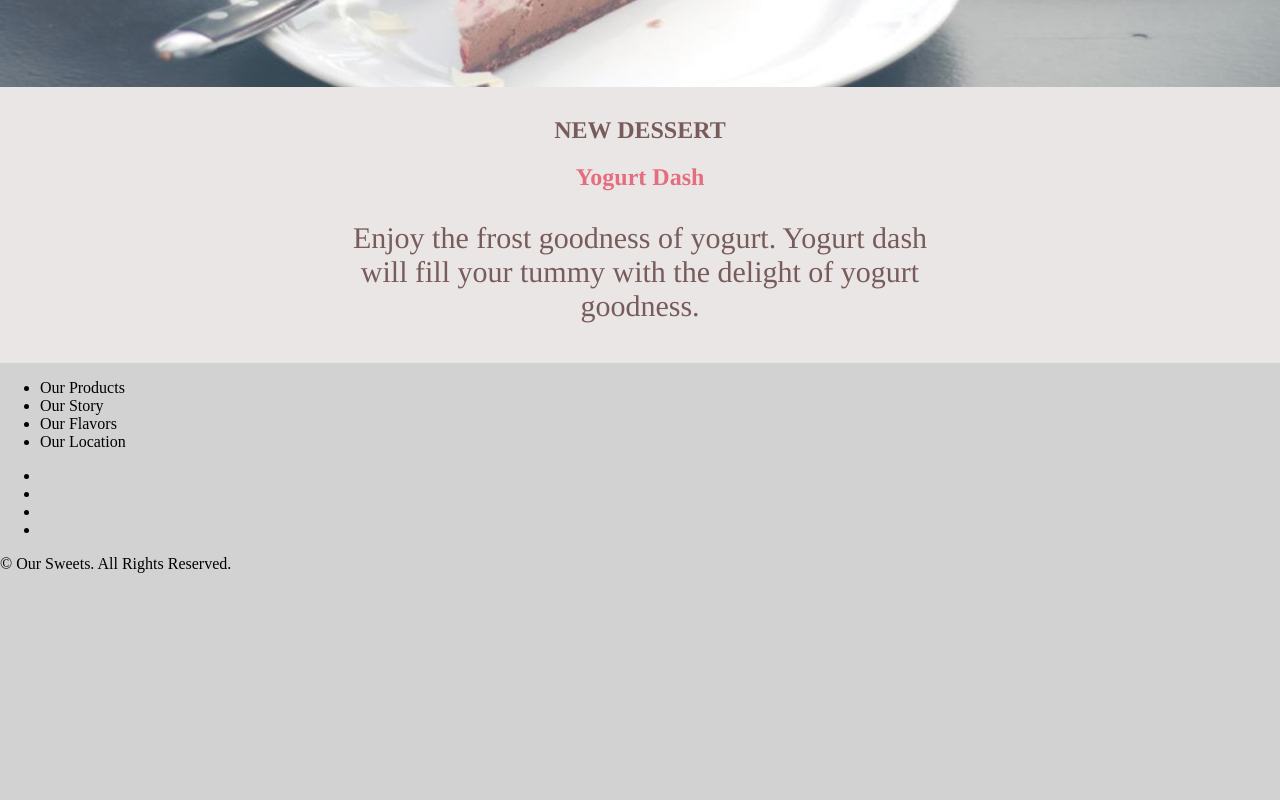
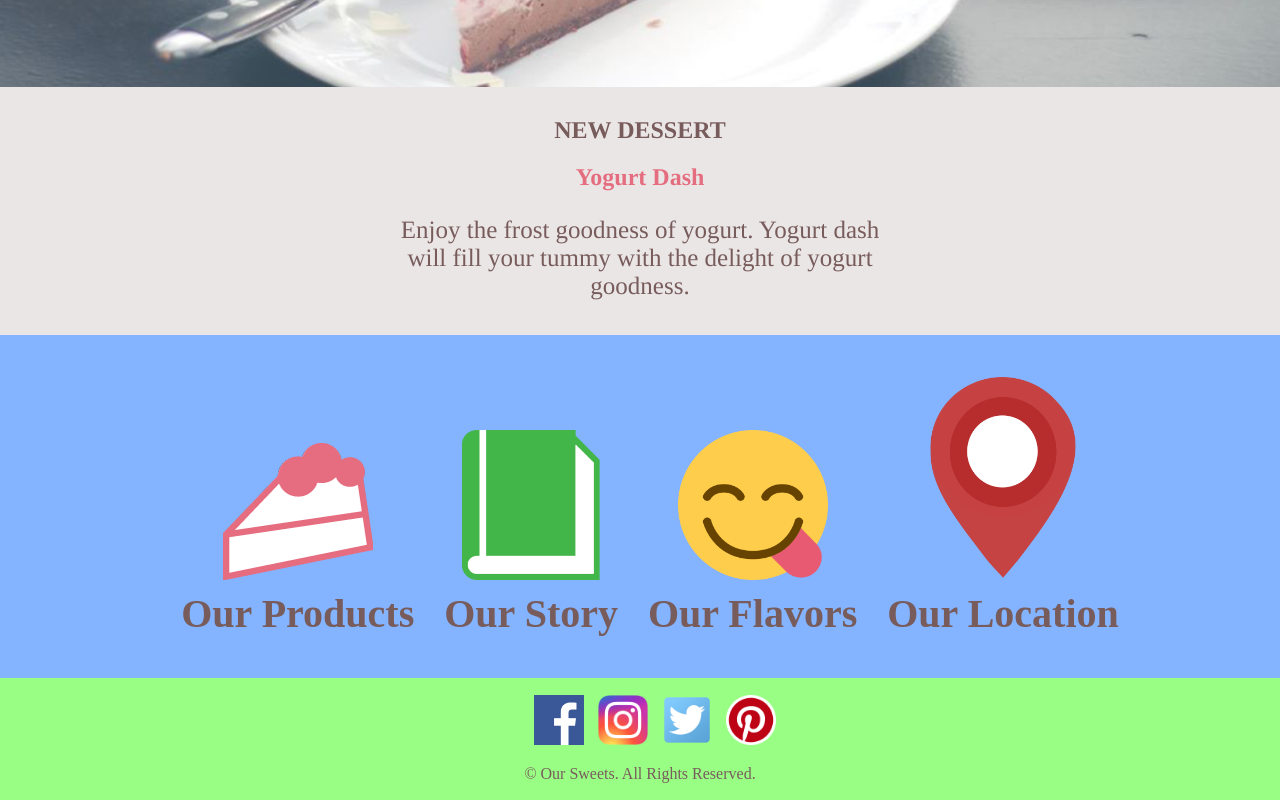
Before and after one commit to LeeTheTweak/Sweets_Galore, a plain HTML site: page index.html in a window 1280 px wide. Shown: the part 563-1363 px from the top of the page. Before the commit the page ends 1152 px from the top, so only its background shows below. Drawn offline with Linux system fonts and the light colour scheme.

Commit message:
the final and completed files of the front page. This commit should complete the front page design before going into other pages, links and javascript.

```diff
--- a/index.html
+++ b/index.html
@@ -44,10 +44,14 @@
         </div>
           <div id="area2">
             <ul>
-              <li>Our Products</li>
-              <li>Our Story</li>
-              <li>Our Flavors</li>
-              <li>Our Location</li>
+              <li><div><a href=""><img src="photos/cakeLogo.png"/></a></div>
+              Our Products</li>
+              <li><div><a href=""><img src="photos/bookIcon.png" width="150"/></a></div>
+              Our Story</li>
+              <li><div><a href=""><img src="photos/smileyIcon.png" width="150"/></a></div>
+              Our Flavors</li>
+              <li><div><a href=""><img src="photos/locationBeaconIcon.png" width="150"/></a></div>
+              Our Location</li>
             </ul>
           </div>
           <div id="area3">
@@ -58,10 +62,10 @@
       <section id="footer">
         <div id="socialMediaLinks">
           <ul>
-            <li><a href="#"></a></li>
-            <li><a href="#"></a></li>
-            <li><a href="#"></a></li>
-            <li><a href="#"></a></li>
+            <li><a href="#"><img src="photos/facebookIcon.png" width="150"/></a></li>
+            <li><a href="#"><img src="photos/instagramIcon.png"/></a></li>
+            <li><a href="#"><img src="photos/twitterIcon.png"/></a></li>
+            <li><a href="#"><img src="photos/pinterestIcon.png"/></a></li>
           </ul>
         </div>
         <div id="copyrightInfo">
--- a/style.scss
+++ b/style.scss
@@ -4,6 +4,7 @@ $Batter: #ebe6e6;
 $Text: #785c5c;
 $Threading: #eeb493;
 $PinkBerry: #e46e7f;
+$BlueBerry: #84b3ff;
 
 body {
   width: 100%;
@@ -107,7 +108,7 @@ body {
   background-position: top;
 }
 #contents {
-  width: auto;
+  width: 100%;
   height: auto;
   margin: 0;
 
@@ -127,7 +128,38 @@ body {
     p {
       color: $Text;
       font-family: times;
-      font-size: 30px;
+      font-size: 25px;
+    }
+  }
+  #area2 {
+    text-align: center;
+    color: $Text;
+    font-size: 40px;
+    font-weight: bold;
+    background-color: $BlueBerry;
+    padding: 1px;
+
+    li {
+      list-style-type: none;
+      display: inline-block;
+      padding-right: 20px;
     }
   }
 }
+#footer {
+  width: auto;
+  height: auto;
+  padding: 1px;
+  background-color: #99ff84;
+  text-align: center;
+
+  li {
+    list-style-type: none;
+    padding-right: 10px;
+    display: inline-block;
+    img {
+      width: 50px;
+    }
+  }
+  color: $Text;
+}
```
Also changed, not shown: photos/bookIcon.png (added), photos/facebookIcon.png (added), photos/instagramIcon.png (added), photos/locationBeaconIcon.png (added), photos/pinterestIcon.png (added), photos/smileyIcon.png (added), photos/twitterIcon.png (added), style.css, 1 other file.
